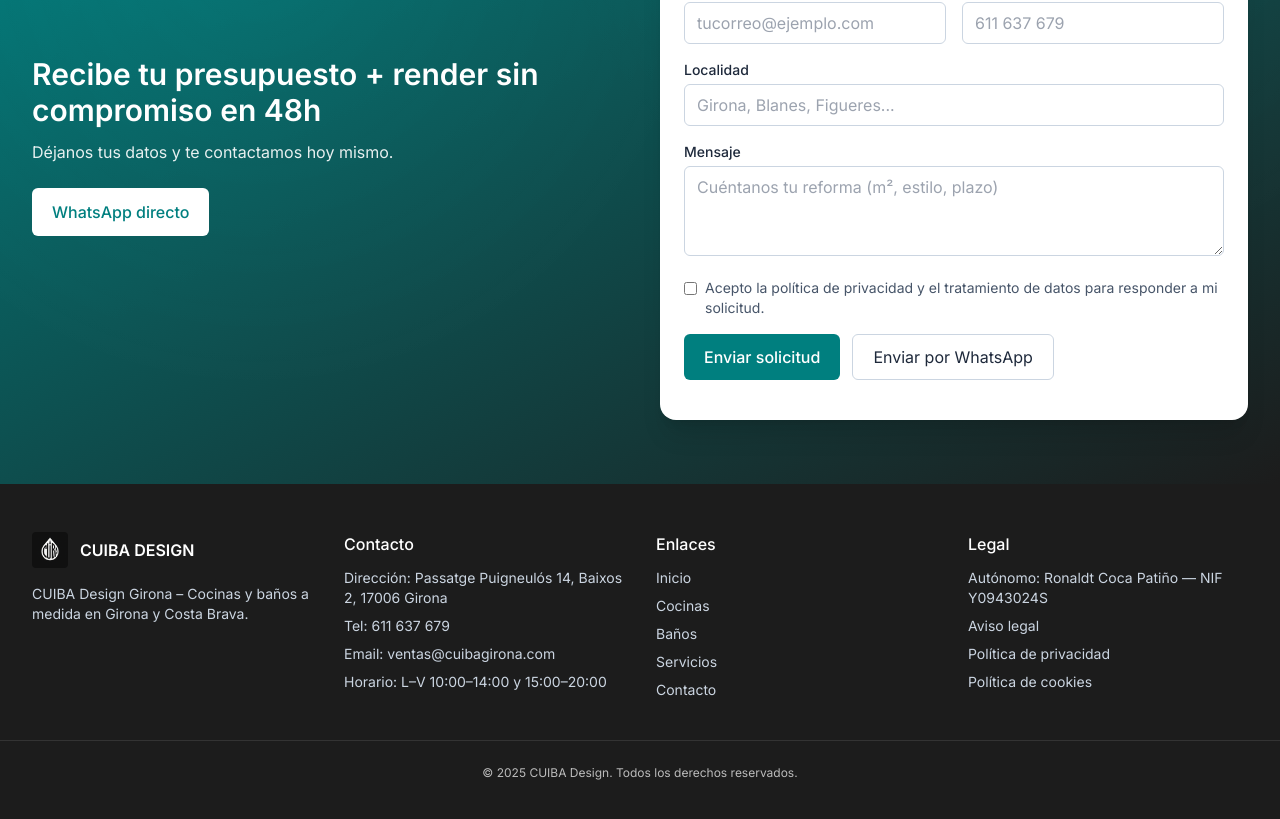
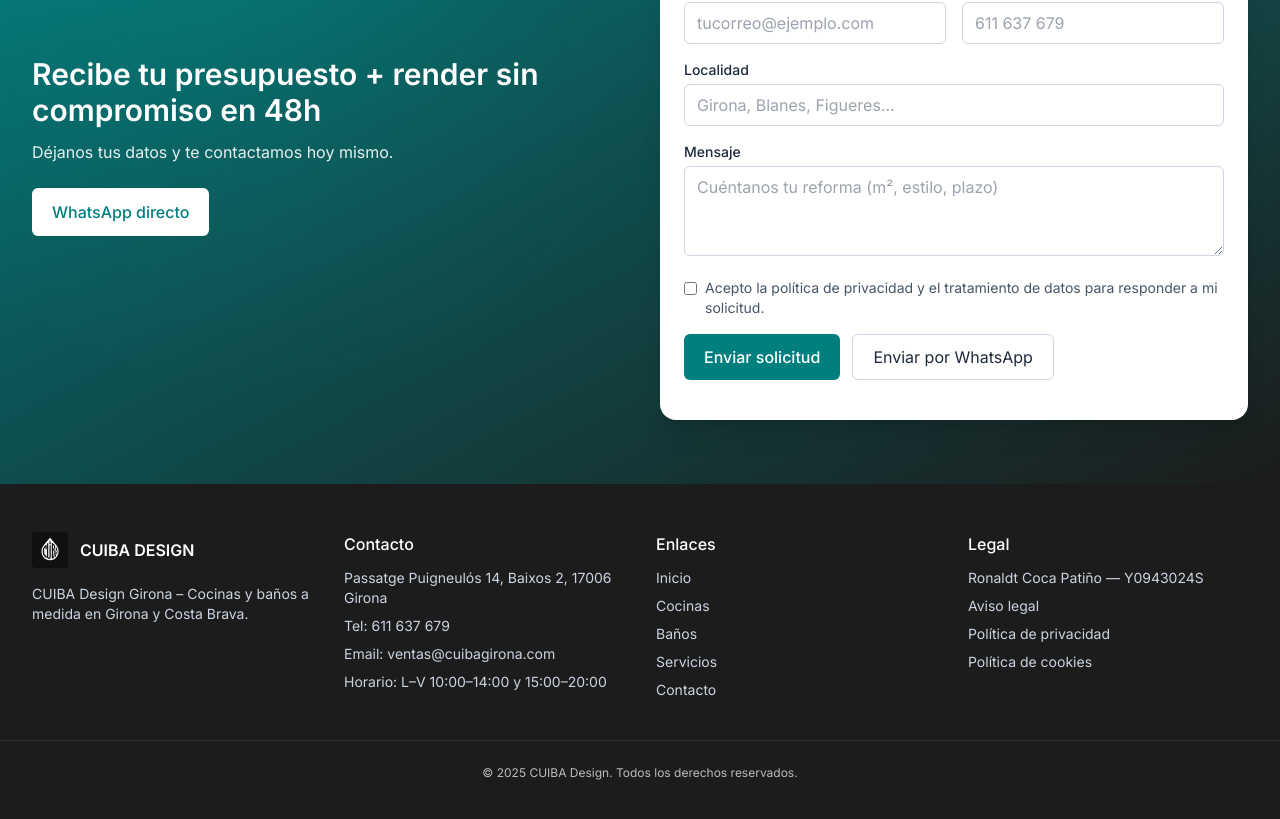
Before and after one commit to Nickgullit5/CUIBA-DESIGN, a Next.js app in the folder cuibamain/: page / in a window 1280 px wide. Shown: the part 4219-5038 px from the top of the page. Built offline with nearby package versions, Linux system fonts and the light colour scheme.

Commit message:
Update Footer.tsx

```diff
--- a/cuibamain/components/Footer.tsx
+++ b/cuibamain/components/Footer.tsx
@@ -18,7 +18,7 @@
           <div>
             <h3 className="font-medium text-white">Contacto</h3>
             <ul className="mt-3 space-y-2 text-sm">
-              <li>Dirección: Passatge Puigneulós 14, Baixos 2, 17006 Girona</li>
+              <li>Passatge Puigneulós 14, Baixos 2, 17006 Girona</li>
               <li>
                 Tel:{' '}
                 <a href="tel:+34611637679" className="hover:underline rounded-md focus-ring-dark">
@@ -57,7 +57,7 @@
           <div>
             <h3 className="font-medium text-white">Legal</h3>
             <ul className="mt-3 space-y-2 text-sm">
-              <li>Autónomo: Ronaldt Coca Patiño — NIF Y0943024S</li>
+              <li>Ronaldt Coca Patiño — Y0943024S</li>
               <li>
                 <a href="/legal/aviso-legal" className="hover:underline rounded-md focus-ring-dark">
                   Aviso legal
```
